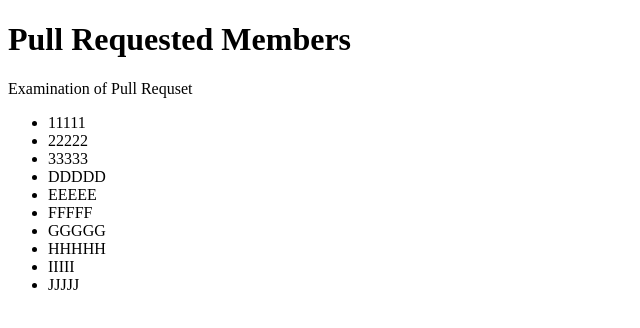
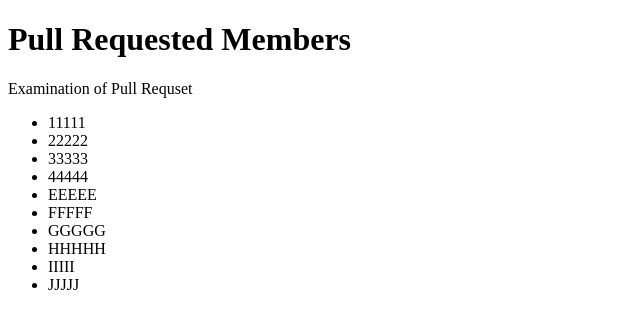
Before and after one commit to lekyoung/collabo, a plain HTML site: page index.html in a window 1280 px wide. Shown: the full height of the page, 0-640 px from the left. Drawn offline with Linux system fonts and the light colour scheme.

Commit message:
cjamged DDDDD tp 4444

```diff
--- a/index.html
+++ b/index.html
@@ -7,7 +7,7 @@
             <li>11111</li>
             <li>22222</li>
             <li>33333</li>
-            <li>DDDDD</li>
+            <li>44444</li>
             <li>EEEEE</li>
             <li>FFFFF</li>
             <li>GGGGG</li>
```
